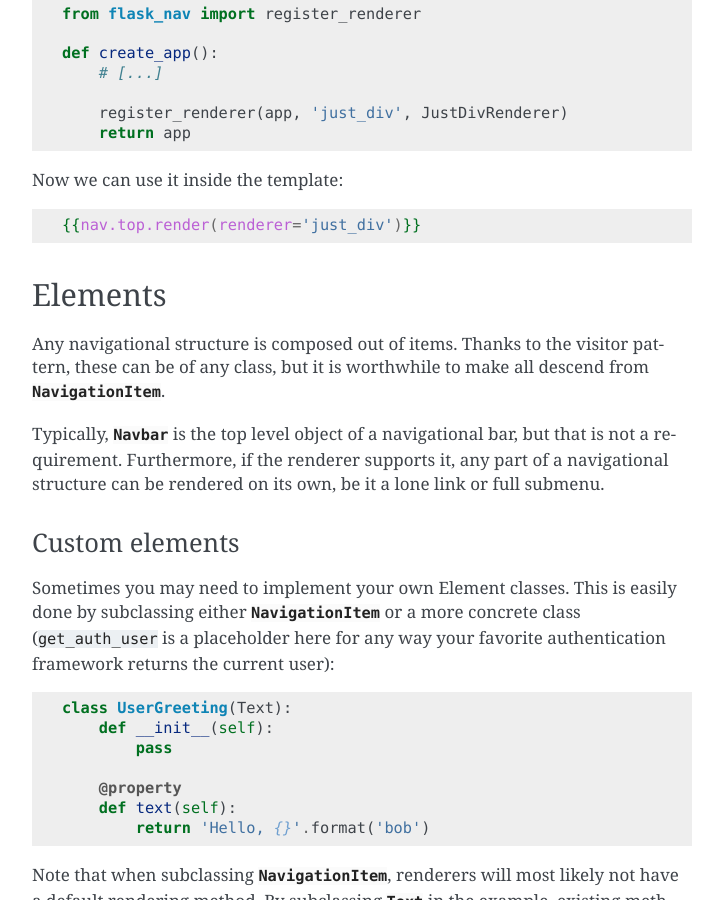
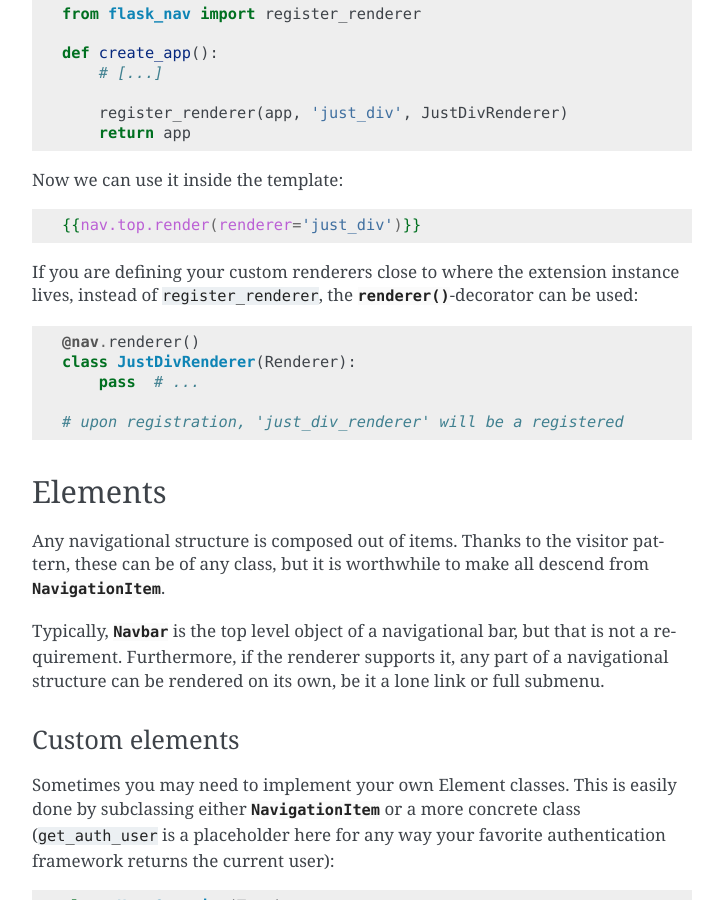
Before and after one commit to mbr/flask-nav, a Sphinx documentation site: the page built from docs/advanced-topics.rst, in a window 1280 px wide and 900 px high, scrolled down 996 px. Shown: the whole window, without its empty margins (388-1111 px from the left). Built offline with Sphinx 7.4.7, drawn with Linux system fonts in a browser that asks for light colours.

Commit message:
Added docs for nav.renderer().

```diff
--- a/docs/advanced-topics.rst
+++ b/docs/advanced-topics.rst
@@ -63,6 +63,20 @@ Now we can use it inside the template:
 .. code-block:: jinja
 
     {{nav.top.render(renderer='just_div')}}
+
+
+If you are defining your custom renderers close to where the extension instance
+lives, instead of ``register_renderer``, the :meth:`~.Nav.renderer`-decorator
+can be used:
+
+.. code-block:: python
+
+    @nav.renderer()
+    class JustDivRenderer(Renderer):
+        pass  # ...
+
+    # upon registration, 'just_div_renderer' will be a registered
+
 
 
 Elements
```
